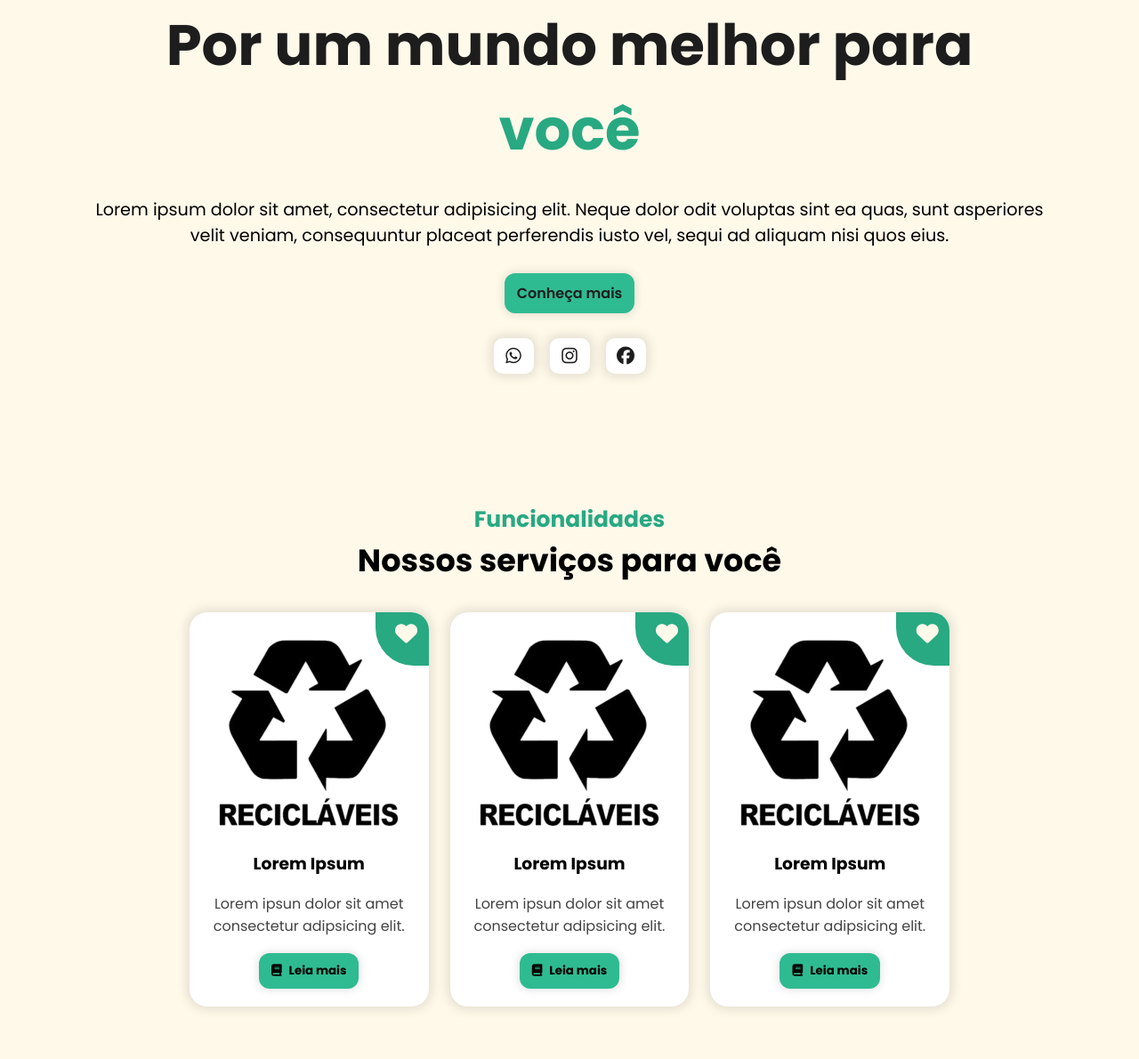
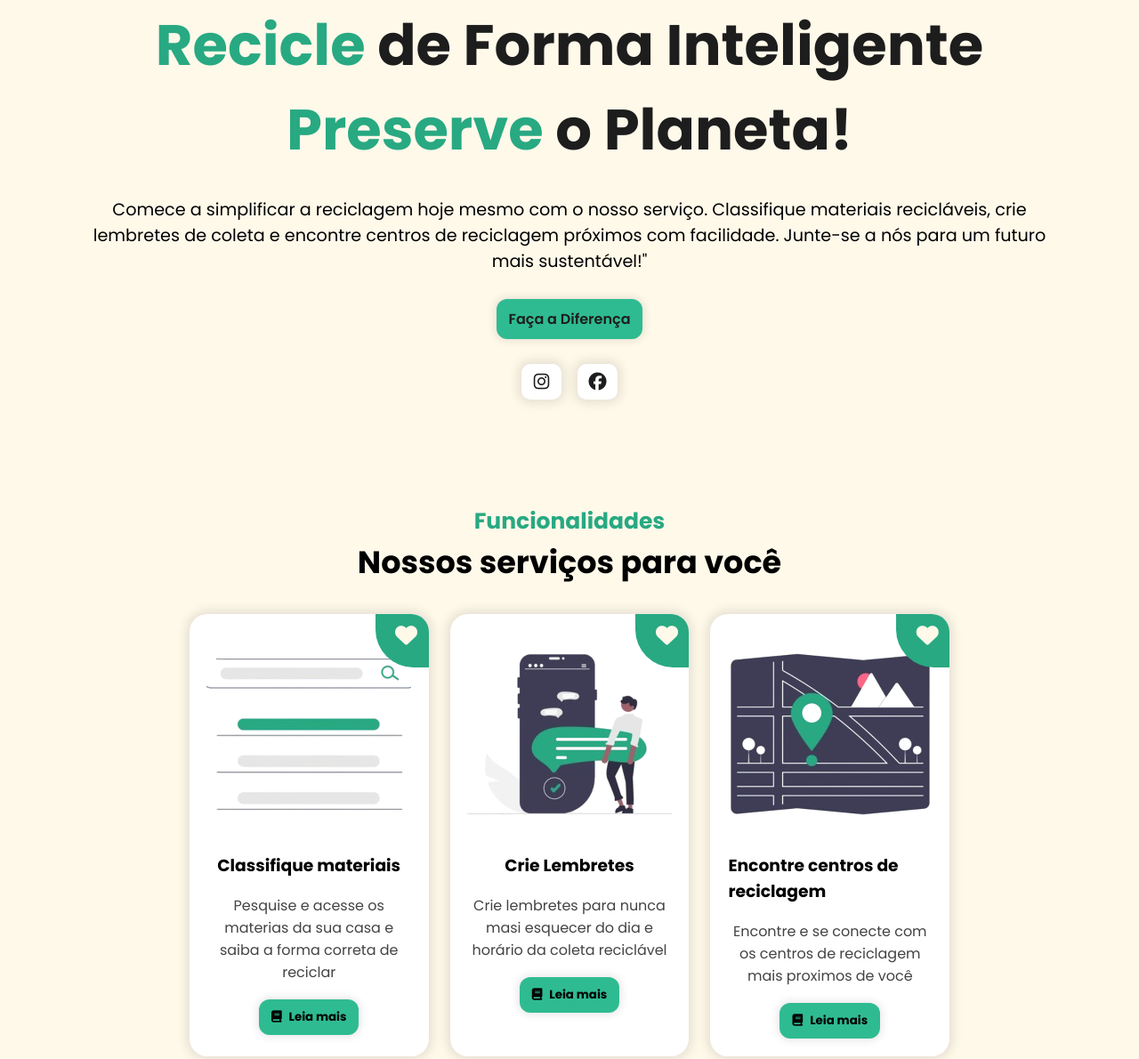
Before and after one commit to piresvitor/Landing-Page-UPX, a plain HTML site: page index.html in a window 1280 px wide. Shown: the part 147-1337 px from the top of the page at 89% size. Drawn offline with nearby package versions, Linux system fonts and the light colour scheme.

Commit message:
Modifying images and texts

```diff
--- a/index.html
+++ b/index.html
@@ -28,7 +28,7 @@
             </ul>
 
             <button class="btn-default">
-                Conheça mais
+                Faça a Diferença
             </button>
 
             <button id="mobile_btn">
@@ -49,7 +49,8 @@
                 </li>
             </ul>
             <button class="btn-default">
-                Conheça mais
+                Faça a Diferença
+
             </button>
         </div>
     </header>
@@ -59,20 +60,17 @@
             <div class="shape"></div>
             <div id="cta">
                 <h1 class="title">
-                    Por um mundo melhor para <span>você</span>
+                    <span>Recicle</span> de Forma Inteligente <span>Preserve</span> o Planeta!
                 </h1>
                 <p class="description">
-                    Lorem ipsum dolor sit amet, consectetur adipisicing elit. Neque dolor odit voluptas sint ea quas, sunt asperiores velit veniam, consequuntur placeat perferendis iusto vel, sequi ad aliquam nisi quos eius.
+                    Comece a simplificar a reciclagem hoje mesmo com o nosso serviço. Classifique materiais recicláveis, crie lembretes de coleta e encontre centros de reciclagem próximos com facilidade. Junte-se a nós para um futuro mais sustentável!"
                 </p>
                 <div id="cta_buttons">
                     <a href="#" class="btn-default">
-                        Conheça mais
+                        Faça a Diferença
                     </a>
                 </div>
                 <div class="social-media-buttons">
-                    <a href="">
-                        <i class="fa-brands fa-whatsapp"></i>
-                    </a>
                     <a href="">
                         <i class="fa-brands fa-instagram"></i>
                     </a>
@@ -96,12 +94,12 @@
                         <i class="fa-solid fa-heart"></i>
                     </div>
 
-                    <img src="/src/img/funcionalidades.png" class="dish-image" alt="funcionalidades 1">
+                    <img src="/src/img/funcionalidade 1.png" class="dish-image" alt="funcionalidades 1">
                     <h3 class="dish-title">
-                        Lorem Ipsum
+                        Classifique materiais
                     </h3>
                     <span class="dish-description">
-                        Lorem ipsun dolor sit amet consectetur adipsicing elit.
+                        Pesquise e acesse os materias da sua casa e saiba a forma correta de reciclar
                     </span>
                     <button class="btn-default">
                         <i class="fa-solid fa-book"></i>
@@ -114,12 +112,12 @@
                             <i class="fa-solid fa-heart"></i>
                         </div>
 
-                        <img src="/src/img/funcionalidades.png" class="dish-image" alt="funcionalidades 2">
+                        <img src="/src/img/funcionalidade 2.png" class="dish-image" alt="funcionalidades 2">
                         <h3 class="dish-title">
-                            Lorem Ipsum
+                            Crie Lembretes
                         </h3>
                         <span class="dish-description">
-                            Lorem ipsun dolor sit amet consectetur adipsicing elit.
+                            Crie lembretes para nunca masi esquecer do dia e horário da coleta reciclável
                         </span>
                             <button class="btn-default">
                                 <i class="fa-solid fa-book"></i>
@@ -132,12 +130,12 @@
                                 <i class="fa-solid fa-heart"></i>
                             </div>
 
-                            <img src="/src/img/funcionalidades.png" class="dish-image" alt="funcionalidades 3">
+                            <img src="/src/img/funcionalidade 3.png" class="dish-image" alt="funcionalidades 3">
                             <h3 class="dish-title">
-                                Lorem Ipsum
+                                Encontre centros de reciclagem
                             </h3>
                             <span class="dish-description">
-                                Lorem ipsun dolor sit amet consectetur adipsicing elit.
+                                Encontre e se conecte com os centros de reciclagem mais proximos de você
                             </span>
 
                                 <button class="btn-default">
@@ -210,7 +208,6 @@
                  </button>
             </div>
          </section>
-
     </main>
 
     <footer class="footer">
@@ -222,9 +219,6 @@
             </span>
 
             <div class="social-media-buttons">
-                <a href="">
-                    <i class="fa-brands fa-whatsapp"></i>
-                </a>
                 <a href="">
                     <i class="fa-brands fa-instagram"></i>
                 </a>
```
Also changed, not shown: src/img/funcionalidade 1.png (added), src/img/funcionalidade 2.png (added), src/img/funcionalidade 3.png (added).
